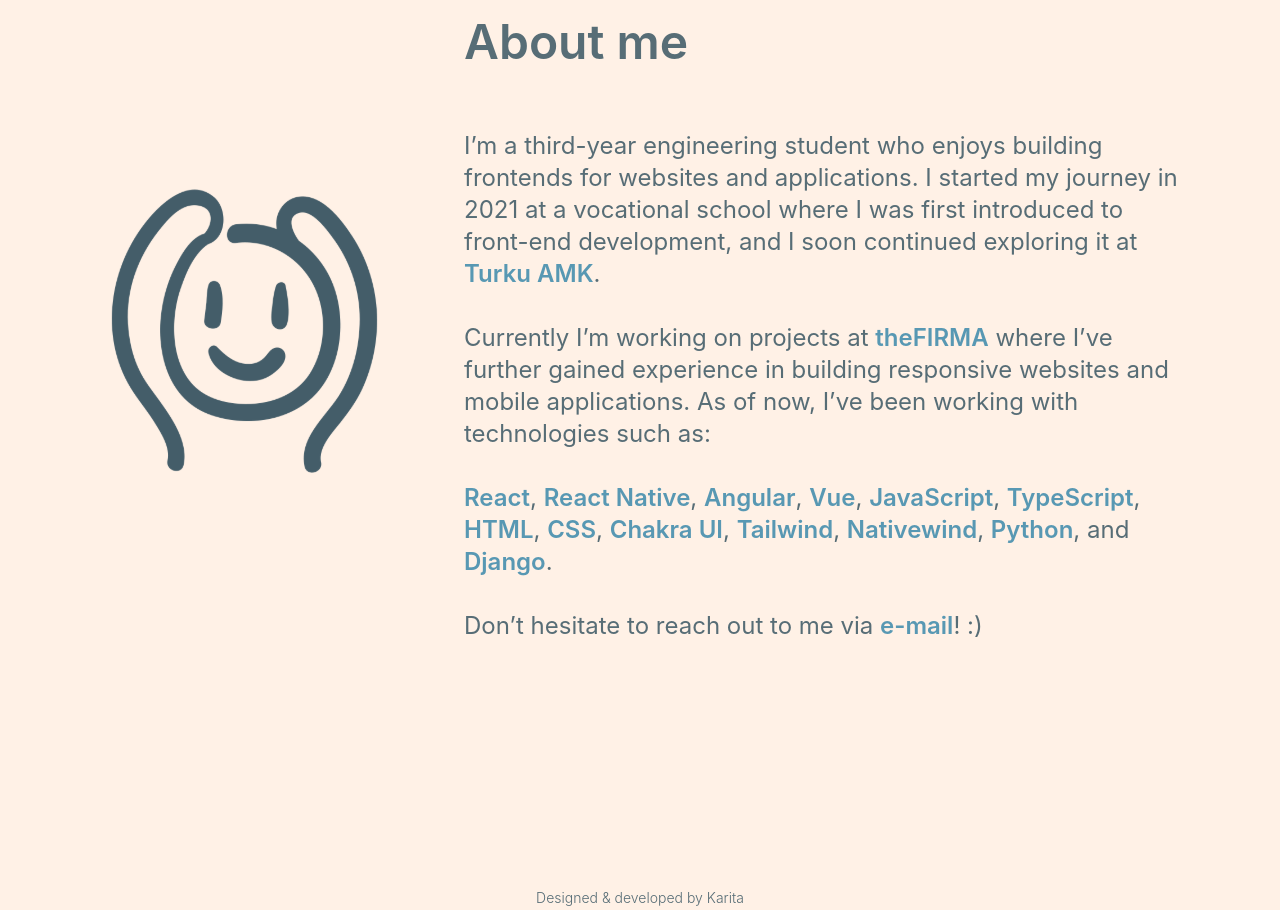
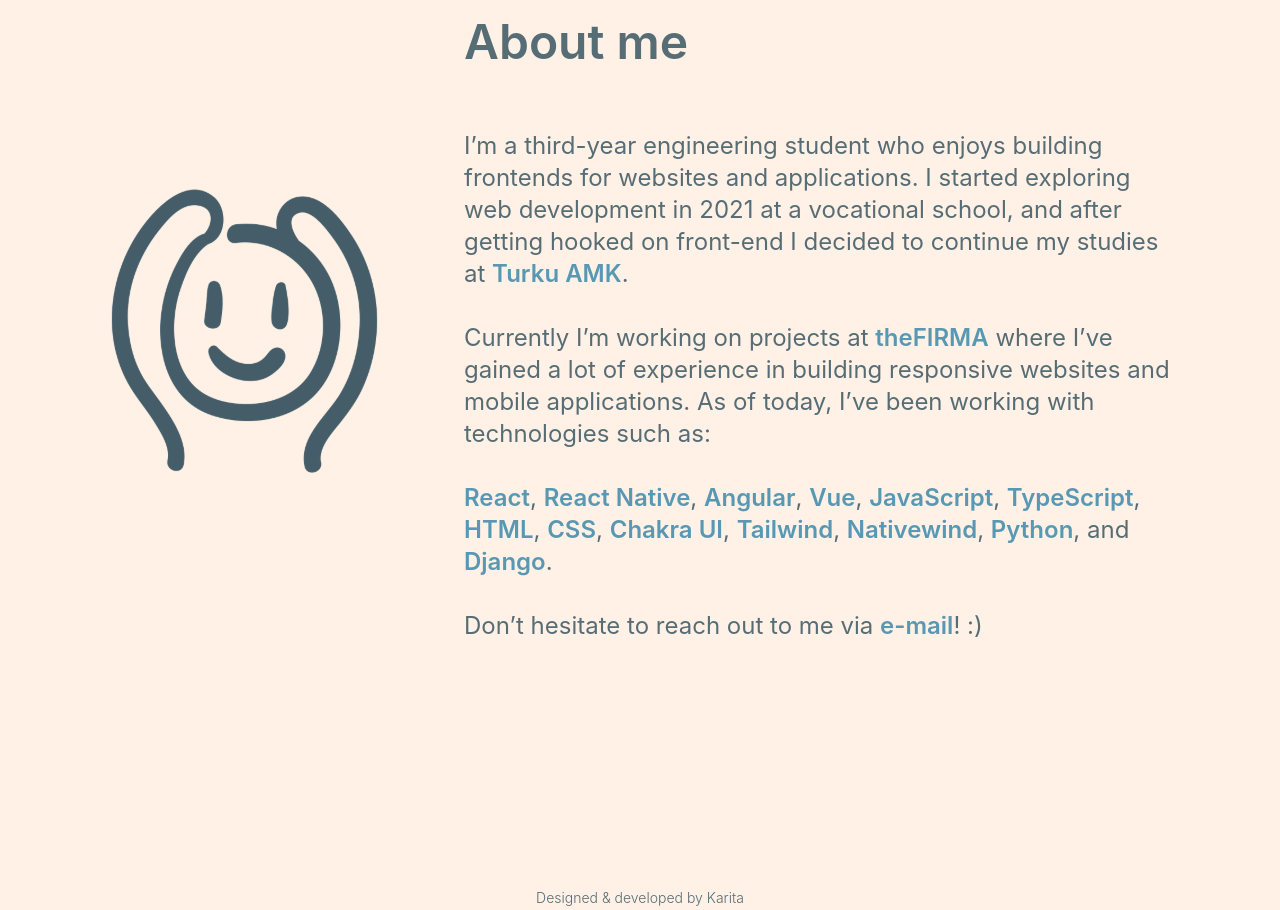
Before and after one commit to KaritaLaine/karita, a React (Vite) app in the folder karita/: page / in a window 1280 px wide. Shown: the part 1200-2110 px from the top of the page. Built offline with nearby package versions, Linux system fonts and the light colour scheme.

Commit message:
feat: update about me text

```diff
--- a/karita/src/pages/home/components/aboutMe.tsx
+++ b/karita/src/pages/home/components/aboutMe.tsx
@@ -11,9 +11,9 @@ export const AboutMe = () => {
           <p className="text-5xl font-semibold mb-[2rem]"> About me </p>
           <p>
             I’m a third-year engineering student who enjoys building frontends
-            for websites and applications. I started my journey in 2021 at a
-            vocational school where I was first introduced to front-end
-            development, and I soon continued exploring it at{" "}
+            for websites and applications. I started exploring web development
+            in 2021 at a vocational school, and after getting hooked on
+            front-end I decided to continue my studies at{" "}
             <span className="text-accent font-semibold">
               <a href="https://www.turkuamk.fi/en/" target="_blank">
                 Turku AMK
@@ -29,9 +29,9 @@ export const AboutMe = () => {
                 theFIRMA
               </a>
             </span>{" "}
-            where I’ve further gained experience in building responsive websites
-            and mobile applications. As of now, I’ve been working with
-            technologies such as:
+            where I’ve gained a lot of experience in building responsive
+            websites and mobile applications. As of today, I’ve been working
+            with technologies such as:
           </p>
 
           <MyTechnologies />
```
